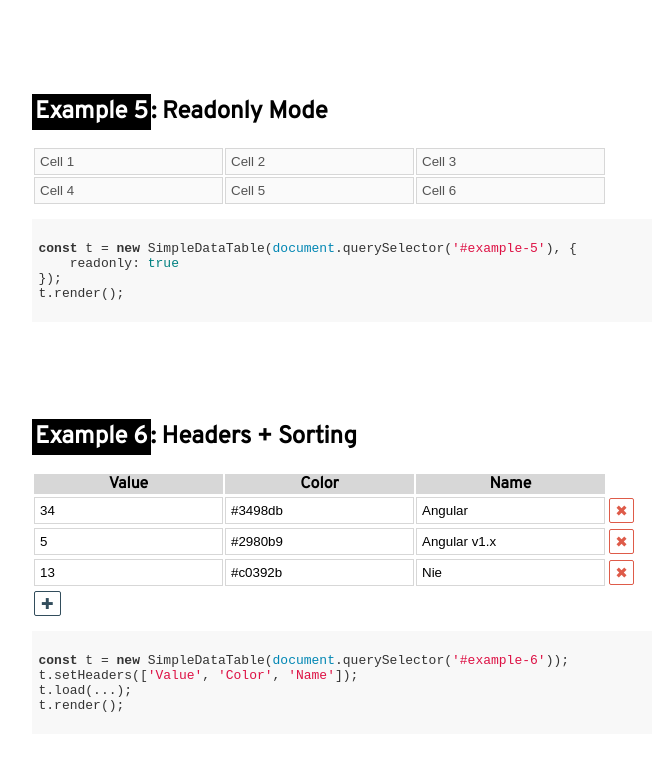
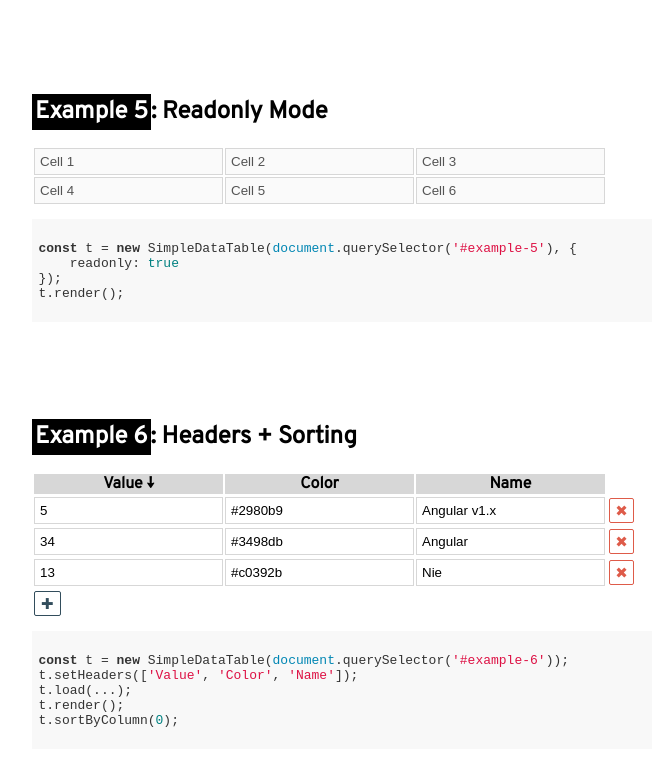
Before and after one commit to piecioshka/simple-data-table, a website: page demo/index.html in a window 1280 px wide. Shown: the part 1419-2184 px from the top of the page, without its empty margins (298-963 px from the left). Drawn offline with Linux system fonts and the light colour scheme; a web font is replaced by a local one.

Commit message:
Make public sortByColumn( index: number )

```diff
--- a/demo/index.html
+++ b/demo/index.html
@@ -132,6 +132,7 @@ t.render();
             t.setHeaders(['Value', 'Color', 'Name']);
             t.load(DUMMY_3_ROWS);
             t.render();
+            t.sortByColumn(0);
         })();
     </script>
     <pre><code>
@@ -139,6 +140,7 @@ const t = new SimpleDataTable(document.querySelector('#example-6'));
 t.setHeaders(['Value', 'Color', 'Name']);
 t.load(...);
 t.render();
+t.sortByColumn(0);
     </code></pre>
 </section>
 
--- a/src/index.js
+++ b/src/index.js
@@ -31,8 +31,7 @@ class SimpleDataTable {
             $cell.addEventListener('click', () => {
                 this._sorted.descending = (this._sorted.columnIndex === index)
                     && !this._sorted.descending;
-                this._sorted.columnIndex = index;
-                this._sortByColumn();
+                this.sortByColumn(index);
             });
             $row.appendChild($cell);
         });
@@ -293,8 +292,8 @@ class SimpleDataTable {
         return this;
     }
 
-    _sortByColumn() {
-        const index = this._sorted.columnIndex;
+    sortByColumn(index) {
+        this._sorted.columnIndex = index;
         const order = this._sorted.descending ? 1 : -1;
         this.data.sort((firstRow, secondRow) =>
             this._sortComparingFn(
```
Also changed, not shown: README.md.
